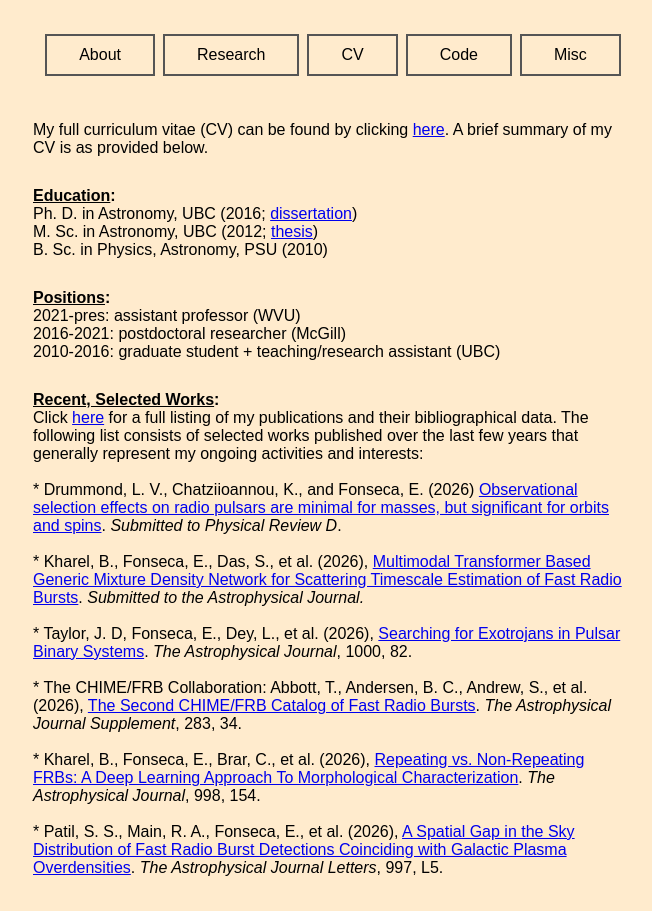
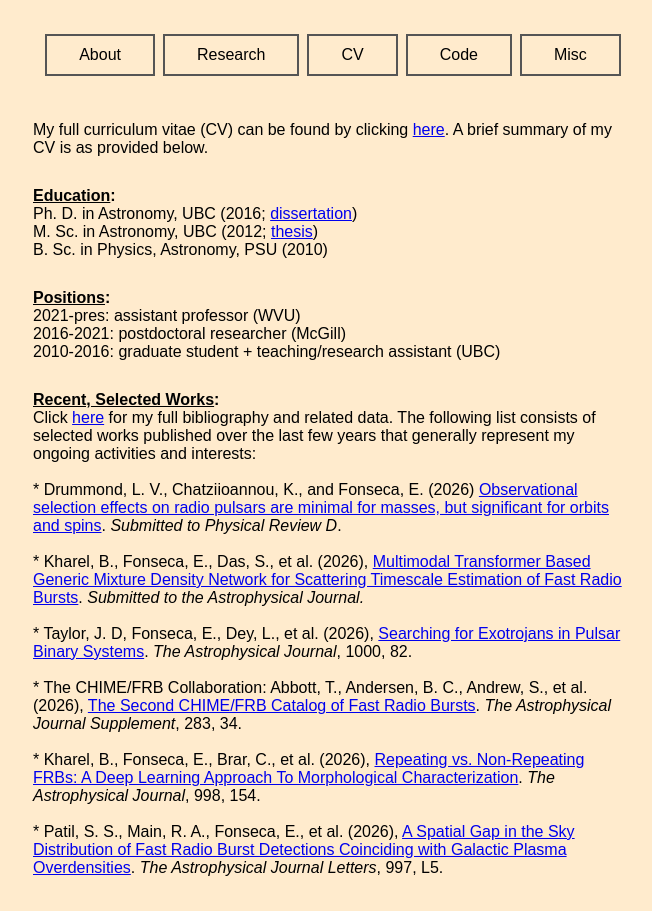
Before and after one commit to emmanuelfonseca/emmanuelfonseca.github.io, a plain HTML site: page sections/cv.html in a window 1280 px wide. Shown: the part 61-972 px from the top of the page, without its empty margins (307-959 px from the left). Drawn offline with Linux system fonts and the light colour scheme.

Commit message:
updated bib link to SciX.

```diff
--- a/sections/cv.html
+++ b/sections/cv.html
@@ -37,7 +37,7 @@
     </p>
     <p align="left">
         <b><u>Recent, Selected Works</u>:</b><br>
-        Click <a href="https://ui.adsabs.harvard.edu/user/libraries/EcE69HbxROmC5EMnb43sIg">here</a> for a full listing of my publications and their bibliographical data. The following list consists of selected works published over the last few years that generally represent my ongoing activities and interests: <br><br>
+        Click <a href="https://scixplorer.org/public-libraries/EcE69HbxROmC5EMnb43sIg">here</a> for my full bibliography and related data. The following list consists of selected works published over the last few years that generally represent my ongoing activities and interests: <br><br>
 
         * Drummond, L. V., Chatziioannou, K., and Fonseca, E. (2026) <a href="https://ui.adsabs.harvard.edu/abs/2026arXiv260903157D/abstract">Observational selection effects on radio pulsars are minimal for masses, but significant for orbits and spins</a>. <i>Submitted to Physical Review D</i>. <br><br>
         * Kharel, B., Fonseca, E., Das, S., et al. (2026), <a href="https://ui.adsabs.harvard.edu/abs/2026arXiv260603596K/abstract">Multimodal Transformer Based Generic Mixture Density Network for Scattering Timescale Estimation of Fast Radio Bursts</a>. <i>Submitted to the Astrophysical Journal.</i><br><br>
```
